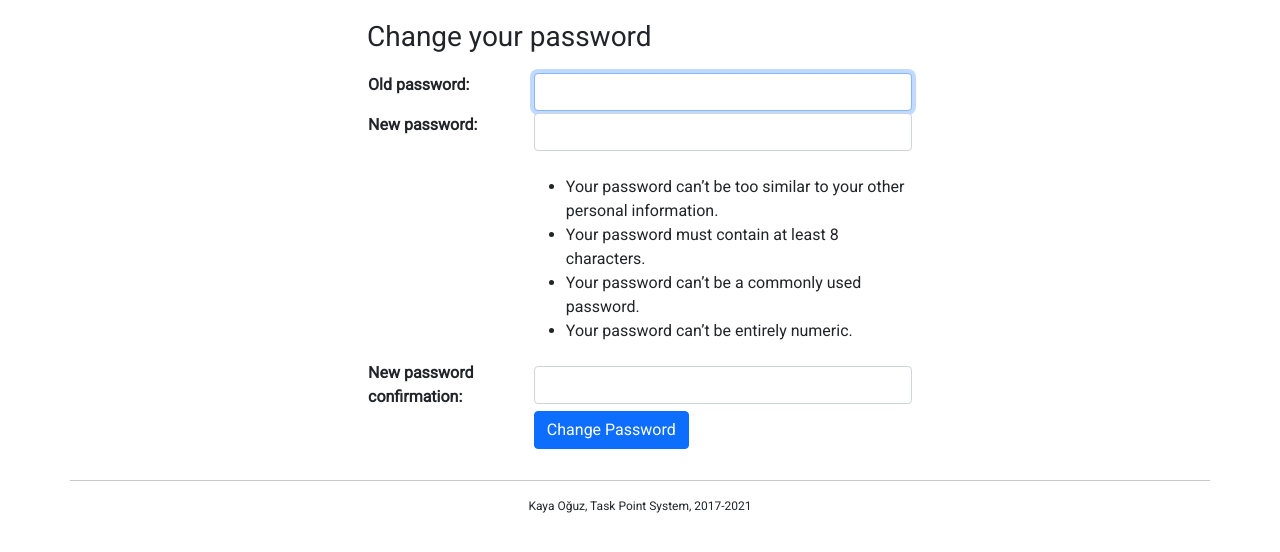
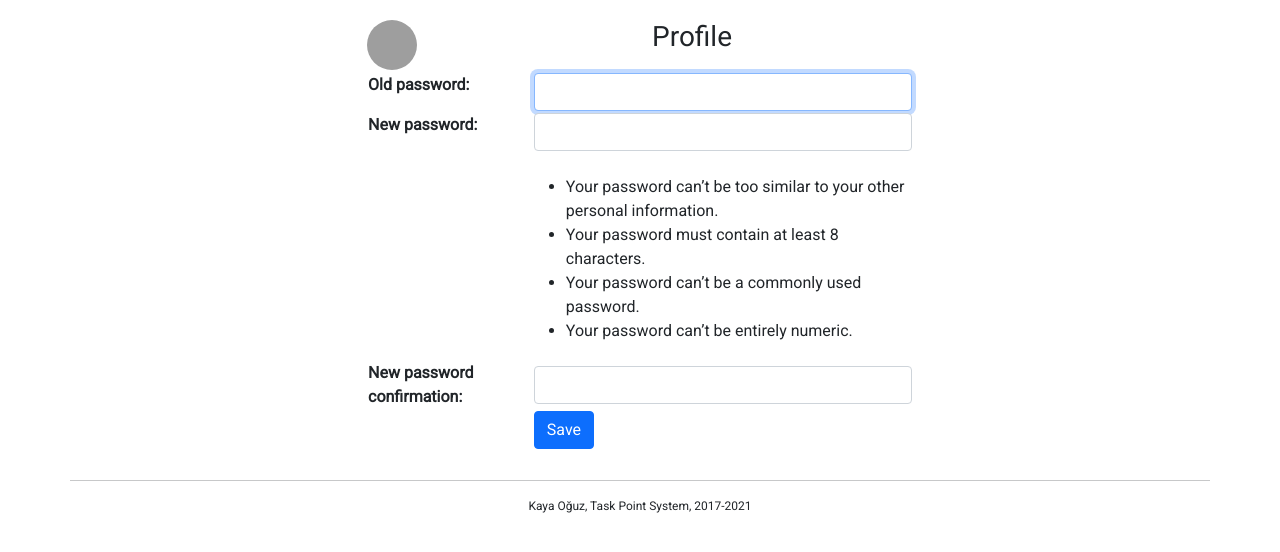
Before and after one commit to koguz/TPS, a Django app: page /accounts/change-password/ in a window 1280 px wide. Shown: the part 74-626 px from the top of the page. Run offline with Django 3.2, Linux system fonts and the light colour scheme; the visitor is signed in with stand-in values (Sample User, id 1); some libraries are stand-ins or nearby versions; grey boxes are pictures that could not be loaded.

Commit message:
Profile screen and template for the email

```diff
--- a/tps/tasks/templates/tasks/password.html
+++ b/tps/tasks/templates/tasks/password.html
@@ -1,21 +1,40 @@
-{% extends "tasks/base.html" %}
-{% load static %}
+{% extends "tasks/base.html" %} {% load static %} {% block main_content %}
+<style>
+  th {
+    vertical-align: top;
+  }
+  .column {
+    float: left;
+    width: 50%;
+  }
 
-
-{% block main_content %}
-<style>
-th {
-  vertical-align: top;
-}
+  /* Clear floats after the columns */
+  .row:after {
+    content: "";
+    display: table;
+    clear: both;
+  }
+  .avatar {
+    vertical-align: middle;
+    width: 50px;
+    height: 50px;
+    border-radius: 50%;
+  }
 </style>
 
-<h3 style="padding-bottom: 10px;">Change your password</h3>
+<div class="row">
+  <div class="column"><img src="avatar.png" alt="Avatar" class="avatar" /></div>
+  <div class="column"><h3 style="padding-bottom: 10px">Profile</h3></div>
+</div>
 
 <form action="{% url 'change_password' %}" method="post">
   {% csrf_token %}
   <table>
     {{ form }}
-    <tr><td>&nbsp;</td><td><button class="btn btn-primary" type="submit">Change Password</button></td></tr>
+    <tr
+      ><td>&nbsp;</td
+      ><td><button class="btn btn-primary" type="submit">Save</button></td></tr
+    >
   </table>
 </form>
 
--- a/tps/tasks/views.py
+++ b/tps/tasks/views.py
@@ -120,10 +120,16 @@ def create_task(request):
             task.save()
             mastertask.team.developer_set
 
-            devs = Developer.objects.all().filter(team=t)
+
+            #devs = Developer.objects.all().filter(team=t)
+
+            #recievers = []
+            #for user in Users.objects.all():
+            #    recievers.append(user.email)
+
 
             saveLog(mastertask, "Task is created by " + str(d) + ".")
-            send_mail('TPS:Notification || A task has been created',task.title+'\n'+task.description+ '\nPriortiy: '+str(task.PRIORITY[task.priority-1])+ '\nDue date is: ' +str(task.promised_date), 'ardakestane@hotmail.com',['ardakestane@hotmail.com'], fail_silently=False )
+            send_mail('TPS:Notification || A task has been created',"Creator: "+(Developer.__str__(d)) +"\nTitle: "+ task.title+'\n'+"Description: "+task.description+ '\nPriortiy: '+task.getPriority()+ '\nDue date is: ' +str(task.promised_date), 'ardakestane@hotmail.com',["ardakestane@hotmail.com"], fail_silently=False )
             return redirect('team_view')
         else:
             context={'page_title': 'Create New Task', 'form': form, 'milestone': milestone}
```
